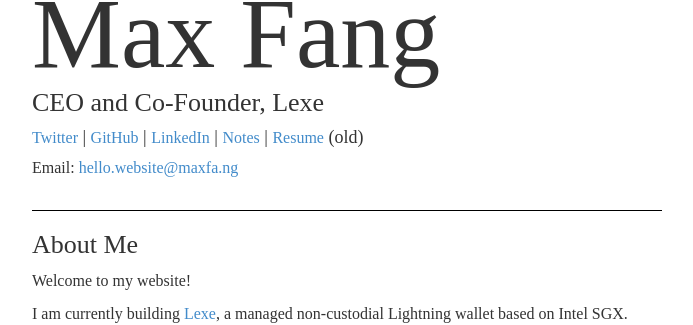
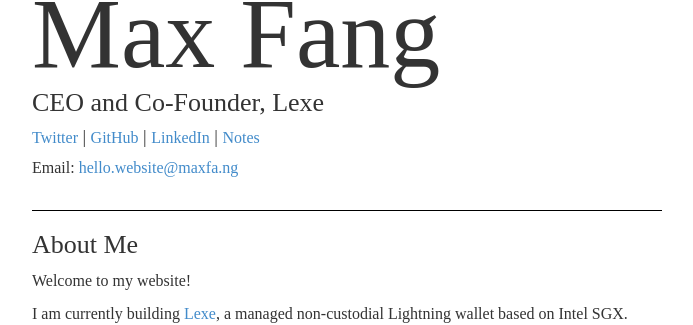
Before and after one commit to MaxFangX/maxfangx.github.io, a Jekyll site: the page index.html, which Jekyll copies as it is, in a window 1280 px wide. Shown: the part 479-804 px from the top of the page, without its empty margins (293-986 px from the left). Built offline with Jekyll 4.4.1, drawn with Linux system fonts in a browser that asks for light colours; some web fonts are replaced.

Commit message:
index: Remove old resume link

```diff
--- a/index.html
+++ b/index.html
@@ -24,9 +24,7 @@
           <a href="https://twitter.com/maxfangx">Twitter</a> |
           <a href="https://github.com/maxfangx">GitHub</a> |
           <a href="https://linkedin.com/in/maxfangx">LinkedIn</a> |
-          <a href="https://notes.maxfa.ng">Notes</a> |
-          <a href="https://drive.google.com/open?id=17WeyZszIYavbaY7BEVogXbK1imDWHSdu">Resume</a>
-          (old)
+          <a href="https://notes.maxfa.ng">Notes</a>
         </h4>
         <h4>
         </h4>
```
